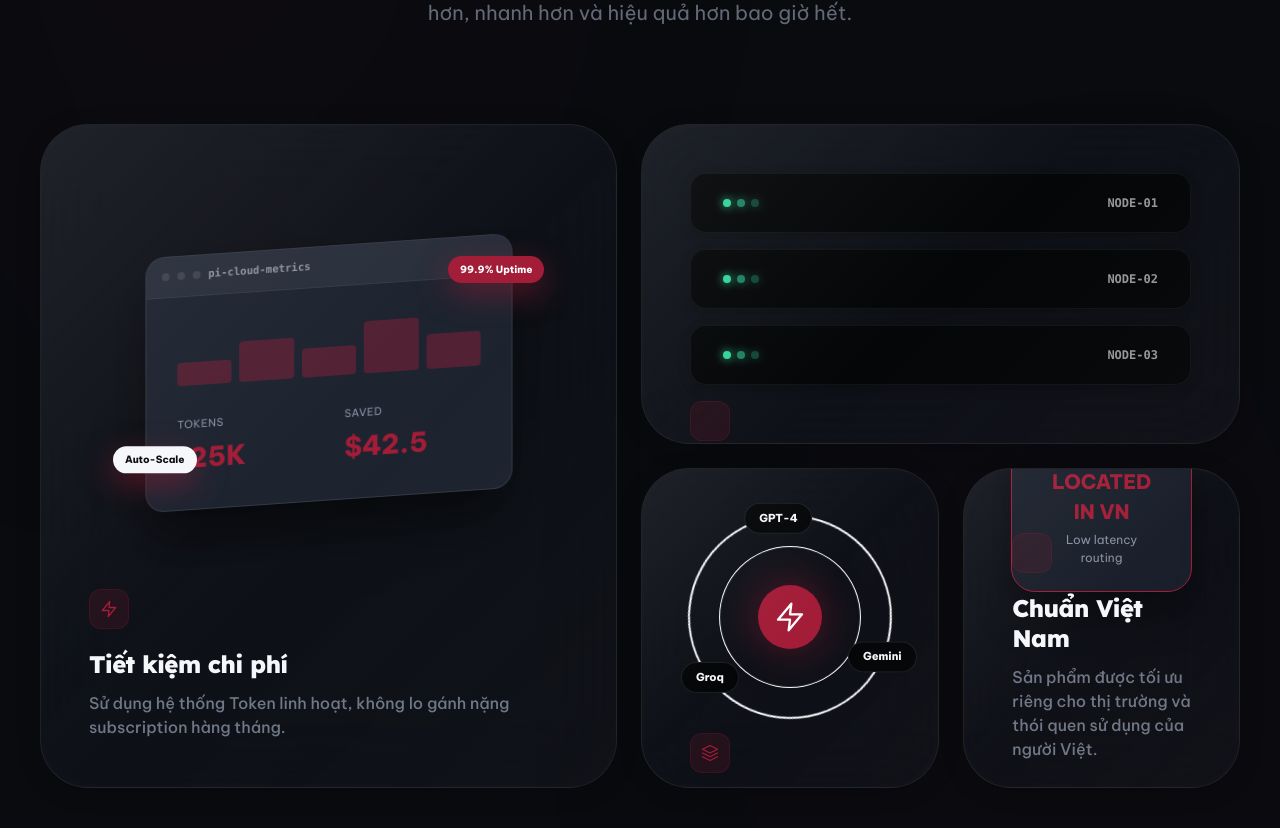
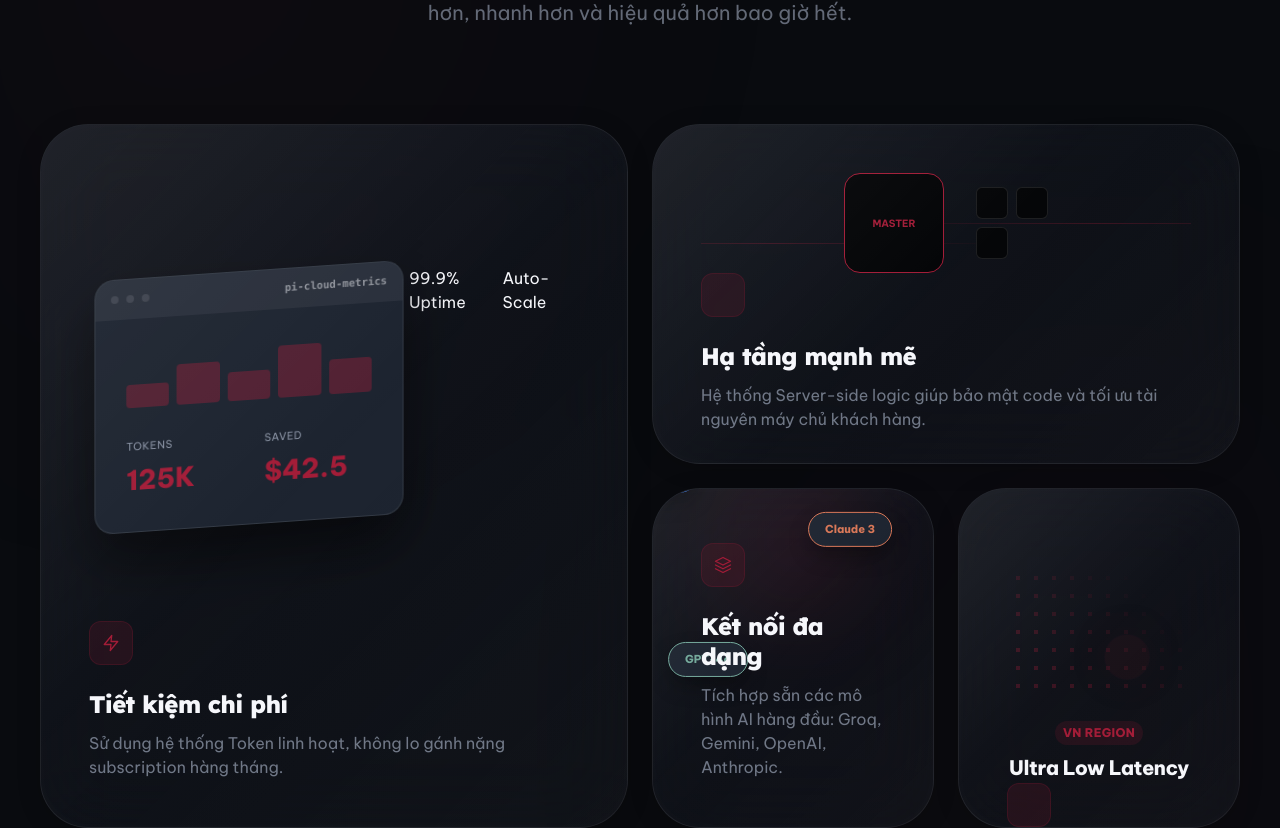
Before and after one commit to tuidienanhvan/pi-store-webapp, a React (Vite) app: page / in a window 1280 px wide. Shown: the part 1216-2044 px from the top of the page. Built offline with nearby package versions, Linux system fonts and the light colour scheme; no server answers.

Commit message:
feat(ui): redesign bento visuals for cards 2, 3, 4 with better meaning and layout

```diff
--- a/src/components/home/HomeBento.css
+++ b/src/components/home/HomeBento.css
@@ -48,7 +48,7 @@
 .home-bento__grid {
   display: grid;
   grid-template-columns: repeat(1, 1fr);
-  grid-auto-rows: 320px;
+  grid-auto-rows: 340px;
   gap: 1.5rem;
 }
 
@@ -66,7 +66,7 @@
 /* --- GLASS SHELL --- */
 .glass-shell {
   height: 100%;
-  background: linear-gradient(135deg, color-mix(in srgb, var(--b2) 70%, transparent), color-mix(in srgb, var(--b2) 30%, transparent));
+  background: linear-gradient(135deg, color-mix(in srgb, var(--b2) 75%, transparent), color-mix(in srgb, var(--b2) 35%, transparent));
   backdrop-filter: blur(40px);
   border: 1px solid color-mix(in srgb, var(--bc) 8%, transparent);
   border-radius: 3rem;
@@ -84,22 +84,20 @@
 .home-bento__card:hover .glass-shell {
   transform: translateY(-12px);
   border-color: color-mix(in srgb, var(--p) 30%, transparent);
-  background: linear-gradient(135deg, color-mix(in srgb, var(--b2) 85%, transparent), color-mix(in srgb, var(--b2) 50%, transparent));
+  background: linear-gradient(135deg, color-mix(in srgb, var(--b2) 90%, transparent), color-mix(in srgb, var(--b2) 60%, transparent));
   box-shadow: 0 40px 80px -20px rgba(0,0,0,0.7), 0 0 40px color-mix(in srgb, var(--p) 5%, transparent);
 }
 
-/* --- VISUALS (ENLARGED) --- */
 .home-bento__visual-container {
   flex: 1;
   position: relative;
   display: flex;
   align-items: center;
   justify-content: center;
-  perspective: 1000px;
-  margin-bottom: 1rem;
+  perspective: 1200px;
 }
 
-/* Mini Dashboard */
+/* Card 1: Mini Dashboard */
 .mini-dashboard-wrapper { position: relative; width: 100%; display: flex; justify-content: center; }
 .mini-dashboard {
   width: 380px;
@@ -112,109 +110,75 @@
   transition: transform 0.8s cubic-bezier(0.16, 1, 0.3, 1);
 }
 .home-bento__card:hover .mini-dashboard { transform: rotateX(5deg) rotateY(-5deg) scale(1.05); }
-
-.mini-dashboard__header {
-  background: color-mix(in srgb, var(--bc) 5%, transparent);
-  padding: 12px 16px;
-  display: flex;
-  align-items: center;
-  gap: 8px;
-  border-bottom: 1px solid color-mix(in srgb, var(--bc) 5%, transparent);
-}
+.mini-dashboard__header { background: color-mix(in srgb, var(--bc) 5%, transparent); padding: 12px 16px; display: flex; align-items: center; gap: 8px; }
 .mini-dashboard__header span { width: 8px; height: 8px; border-radius: 50%; background: var(--bd); }
-.mini-dashboard__header strong { font-size: 11px; opacity: 0.5; font-family: var(--font-mono); }
-
+.mini-dashboard__header strong { font-size: 11px; opacity: 0.5; font-family: var(--font-mono); margin-left: auto; }
 .mini-dashboard__body { padding: 2rem; display: flex; flex-direction: column; gap: 2rem; }
 .mini-chart { display: flex; align-items: flex-end; gap: 8px; height: 60px; }
-.mini-chart .bar { flex: 1; background: color-mix(in srgb, var(--p) 40%, transparent); border-radius: 4px; transition: height 0.3s ease; }
+.mini-chart .bar { flex: 1; background: color-mix(in srgb, var(--p) 40%, transparent); border-radius: 4px; }
 .mini-dashboard__stats { display: grid; grid-template-columns: 1fr 1fr; gap: 2rem; }
 .mini-stat span { display: block; font-size: 11px; color: var(--bc3); text-transform: uppercase; margin-bottom: 6px; letter-spacing: 0.05em; }
 .mini-stat strong { font-size: 1.75rem; color: var(--p); font-weight: 900; }
 
-/* Floating Badges */
-.floating-badge {
-  position: absolute;
-  background: var(--p);
-  color: var(--pc);
-  padding: 6px 12px;
-  border-radius: 2rem;
-  font-size: 10px;
-  font-weight: 900;
-  box-shadow: 0 10px 30px rgba(163, 29, 56, 0.5);
-  z-index: 5;
-  animation: float 4s ease-in-out infinite;
+/* Card 2: Infrastructure */
+.infrastructure-visual { width: 100%; height: 100%; position: relative; display: flex; align-items: center; justify-content: center; }
+.traffic-lines { position: absolute; inset: 0; overflow: hidden; opacity: 0.3; }
+.line { position: absolute; background: linear-gradient(90deg, transparent, var(--p), transparent); height: 1px; width: 100%; left: -100%; animation: flow 3s linear infinite; }
+.l-1 { top: 30%; animation-delay: 0s; }
+.l-2 { top: 50%; animation-delay: 1s; }
+.l-3 { top: 70%; animation-delay: 2s; }
+.node-group { position: relative; z-index: 2; display: flex; align-items: center; gap: 2rem; }
+.node { background: var(--b3); border: 1px solid var(--bd); border-radius: 1rem; position: relative; }
+.node.primary { width: 100px; height: 100px; display: flex; flex-direction: column; align-items: center; justify-content: center; border-color: var(--p); }
+.node.primary strong { font-size: 10px; text-transform: uppercase; color: var(--p); }
+.node .pulse { position: absolute; inset: -8px; border: 2px solid var(--p); border-radius: inherit; animation: pulse 2s infinite; opacity: 0; }
+.node-grid { display: grid; grid-template-columns: 1fr 1fr; gap: 0.5rem; }
+.node.mini { width: 32px; height: 32px; border-radius: 6px; }
+
+/* Card 3: AI Nexus V2 */
+.ai-nexus-v2 { position: relative; width: 100%; height: 100%; display: flex; align-items: center; justify-content: center; }
+.nexus-core-glow { position: absolute; width: 80px; height: 80px; background: var(--p); filter: blur(40px); opacity: 0.4; animation: breathe 4s ease-in-out infinite; }
+.model-orbits { position: relative; width: 100%; height: 100%; }
+.model-tag {
+  position: absolute; background: var(--b4); border: 1px solid var(--bd); padding: 8px 16px; border-radius: 2rem; font-size: 11px; font-weight: 800;
+  box-shadow: 0 10px 20px rgba(0,0,0,0.3); animation: orbit-v2 20s linear infinite;
 }
-.badge-1 { top: 10%; right: 5%; }
-.badge-2 { bottom: 10%; left: 5%; background: var(--bc); color: var(--b1); animation-delay: 1s; }
+.gpt { animation-delay: 0s; color: #74aa9c; border-color: #74aa9c; }
+.gemini { animation-delay: -6.6s; color: #4285f4; border-color: #4285f4; }
+.claude { animation-delay: -13.3s; color: #d97757; border-color: #d97757; }
 
-/* Server Rack (ENLARGED) */
-.server-rack { display: flex; flex-direction: column; gap: 1rem; width: 100%; }
-.server-unit {
-  background: var(--b3);
-  border: 1px solid color-mix(in srgb, var(--bc) 5%, transparent);
-  padding: 1.25rem 2rem;
-  border-radius: 1rem;
-  display: flex;
-  justify-content: space-between;
-  align-items: center;
-  box-shadow: 0 4px 12px rgba(0,0,0,0.2);
+/* Card 4: VN Digital Map */
+.vn-digital-map { width: 100%; height: 100%; position: relative; display: flex; flex-direction: column; align-items: center; justify-content: center; padding-top: 2rem; }
+.map-container { position: relative; width: 180px; height: 120px; margin-bottom: 2rem; }
+.vn-dots {
+  width: 100%; height: 100%;
+  background-image: radial-gradient(color-mix(in srgb, var(--p) 30%, transparent) 2.5px, transparent 0);
+  background-size: 18px 18px;
+  mask-image: linear-gradient(45deg, black 20%, transparent 80%);
 }
-.unit-lights { display: flex; gap: 6px; }
-.unit-lights span { width: 8px; height: 8px; border-radius: 50%; background: var(--su); box-shadow: 0 0 10px var(--su); }
-.unit-lights span:nth-child(2) { opacity: 0.6; }
-.unit-lights span:nth-child(3) { opacity: 0.3; }
-.unit-label { font-family: var(--font-mono); font-size: 12px; opacity: 0.6; font-weight: 700; }
-
-/* AI Nexus (ENLARGED) */
-.ai-nexus { position: relative; width: 200px; height: 200px; display: flex; align-items: center; justify-content: center; }
-.nexus-core {
-  width: 64px; height: 64px; background: var(--p); border-radius: 50%; display: flex; align-items: center; justify-content: center; color: var(--pc);
-  box-shadow: 0 0 40px color-mix(in srgb, var(--p) 50%, transparent); z-index: 5;
-}
-.nexus-ring { position: absolute; border: 1px solid color-mix(in srgb, var(--bc) 10%, transparent); border-radius: 50%; }
-.ring-1 { width: 140px; height: 140px; }
-.ring-2 { width: 200px; height: 200px; border-style: dashed; animation: rotate 20s linear infinite; }
-.nexus-node {
-  position: absolute; background: var(--b3); border: 1px solid var(--bd); padding: 6px 14px; border-radius: 2rem; font-size: 11px; font-weight: 800;
-  animation: orbit 15s linear infinite;
-}
-.n-1 { animation-delay: 0s; }
-.n-2 { animation-delay: -5s; }
-.n-3 { animation-delay: -10s; }
-
-/* VN Visual (ENLARGED) */
-.vn-map-visual { width: 100%; height: 100%; display: flex; align-items: center; justify-content: center; position: relative; }
-.vn-dots-grid {
-  width: 80%; height: 60%;
-  background-image: radial-gradient(color-mix(in srgb, var(--p) 20%, transparent) 2px, transparent 0);
-  background-size: 20px 20px;
-  mask-image: radial-gradient(circle at center, black, transparent 80%);
-}
-.vn-highlight-box {
-  position: absolute; background: color-mix(in srgb, var(--b4) 80%, transparent); backdrop-filter: blur(10px); border: 1px solid var(--p);
-  padding: 1.5rem 2.5rem; border-radius: 1.5rem; text-align: center; display: flex; flex-direction: column; gap: 4px;
-  box-shadow: 0 20px 40px rgba(0,0,0,0.4);
-}
-.vn-highlight-box strong { font-size: 1.25rem; color: var(--p); font-weight: 900; }
-.vn-highlight-box span { font-size: 12px; color: var(--bc3); }
+.signal-pulse { position: absolute; width: 12px; height: 12px; background: var(--p); border-radius: 50%; box-shadow: 0 0 20px var(--p); }
+.p-1 { top: 20%; left: 40%; animation: pulse 1.5s infinite; }
+.p-2 { bottom: 20%; right: 30%; animation: pulse 1.5s infinite 0.5s; }
+.vn-label-overlay { text-align: center; display: flex; flex-direction: column; align-items: center; gap: 0.5rem; }
+.vn-label-overlay strong { font-size: 1.25rem; font-weight: 900; color: var(--bc); letter-spacing: -0.02em; }
 
 /* --- CONTENT --- */
 .home-bento__content { margin-top: auto; position: relative; z-index: 10; }
 .home-bento__icon-brand {
-  width: 40px; height: 40px; background: color-mix(in srgb, var(--p) 15%, transparent); color: var(--p);
-  border-radius: 12px; display: flex; align-items: center; justify-content: center; margin-bottom: 1.25rem;
+  width: 44px; height: 44px; background: color-mix(in srgb, var(--p) 15%, transparent); color: var(--p);
+  border-radius: 12px; display: flex; align-items: center; justify-content: center; margin-bottom: 1.5rem;
   border: 1px solid color-mix(in srgb, var(--p) 20%, transparent);
 }
-
 .home-bento__title { font-size: 1.5rem; font-weight: 900; color: var(--bc); margin: 0 0 0.75rem 0; letter-spacing: -0.03em; }
-.home-bento__desc { font-size: 1rem; color: var(--bc3); margin: 0; line-height: 1.5; opacity: 0.8; font-weight: 500; }
+.home-bento__desc { font-size: 1rem; color: var(--bc3); margin: 0; line-height: 1.5; opacity: 0.8; }
 
 /* Animations */
-@keyframes float { 0%, 100% { transform: translateY(0); } 50% { transform: translateY(-12px); } }
-@keyframes rotate { from { transform: rotate(0deg); } to { transform: rotate(360deg); } }
-@keyframes orbit {
-  from { transform: rotate(0deg) translateX(100px) rotate(0deg); }
-  to { transform: rotate(360deg) translateX(100px) rotate(-360deg); }
+@keyframes flow { from { left: -100%; } to { left: 100%; } }
+@keyframes pulse { 0% { transform: scale(1); opacity: 0.8; } 100% { transform: scale(3); opacity: 0; } }
+@keyframes breathe { 0%, 100% { transform: scale(1); opacity: 0.4; } 50% { transform: scale(1.5); opacity: 0.2; } }
+@keyframes orbit-v2 {
+  from { transform: rotate(0deg) translateX(110px) rotate(0deg); }
+  to { transform: rotate(360deg) translateX(110px) rotate(-360deg); }
 }
 
 .card-glass-reflection {
--- a/src/components/home/HomeBento.jsx
+++ b/src/components/home/HomeBento.jsx
@@ -50,33 +50,43 @@ export function HomeBento({ t }) {
                   )}
 
                   {i === 1 && (
-                    <div className="server-rack">
-                      {[1,2,3].map(n => (
-                        <div key={n} className="server-unit">
-                          <div className="unit-lights"><span/><span/><span/></div>
-                          <div className="unit-label">NODE-0{n}</div>
+                    <div className="infrastructure-visual">
+                      <div className="traffic-lines">
+                        <span className="line l-1"/><span className="line l-2"/><span className="line l-3"/>
+                      </div>
+                      <div className="node-group">
+                        <div className="node primary"><strong>Master</strong><div className="pulse"/></div>
+                        <div className="node-grid">
+                          <div className="node mini"/>
+                          <div className="node mini"/>
+                          <div className="node mini"/>
                         </div>
-                      ))}
+                      </div>
                     </div>
                   )}
 
                   {i === 2 && (
-                    <div className="ai-nexus">
-                      <div className="nexus-core"><Icon name="zap" size={32} /></div>
-                      <div className="nexus-ring ring-1" />
-                      <div className="nexus-ring ring-2" />
-                      <div className="nexus-node n-1">Groq</div>
-                      <div className="nexus-node n-2">GPT-4</div>
-                      <div className="nexus-node n-3">Gemini</div>
+                    <div className="ai-nexus-v2">
+                      <div className="nexus-core-glow" />
+                      <div className="model-orbits">
+                        <div className="model-tag gpt">GPT-4o</div>
+                        <div className="model-tag gemini">Gemini</div>
+                        <div className="model-tag claude">Claude 3</div>
+                      </div>
+                      <div className="connection-mesh" />
                     </div>
                   )}
 
                   {i === 3 && (
-                    <div className="vn-map-visual">
-                      <div className="vn-dots-grid" />
-                      <div className="vn-highlight-box">
-                        <strong>LOCATED IN VN</strong>
-                        <span>Low latency routing</span>
+                    <div className="vn-digital-map">
+                      <div className="map-container">
+                        <div className="vn-dots" />
+                        <div className="signal-pulse p-1" />
+                        <div className="signal-pulse p-2" />
+                      </div>
+                      <div className="vn-label-overlay">
+                        <Badge tone="brand">VN REGION</Badge>
+                        <strong>Ultra Low Latency</strong>
                       </div>
                     </div>
                   )}
```
